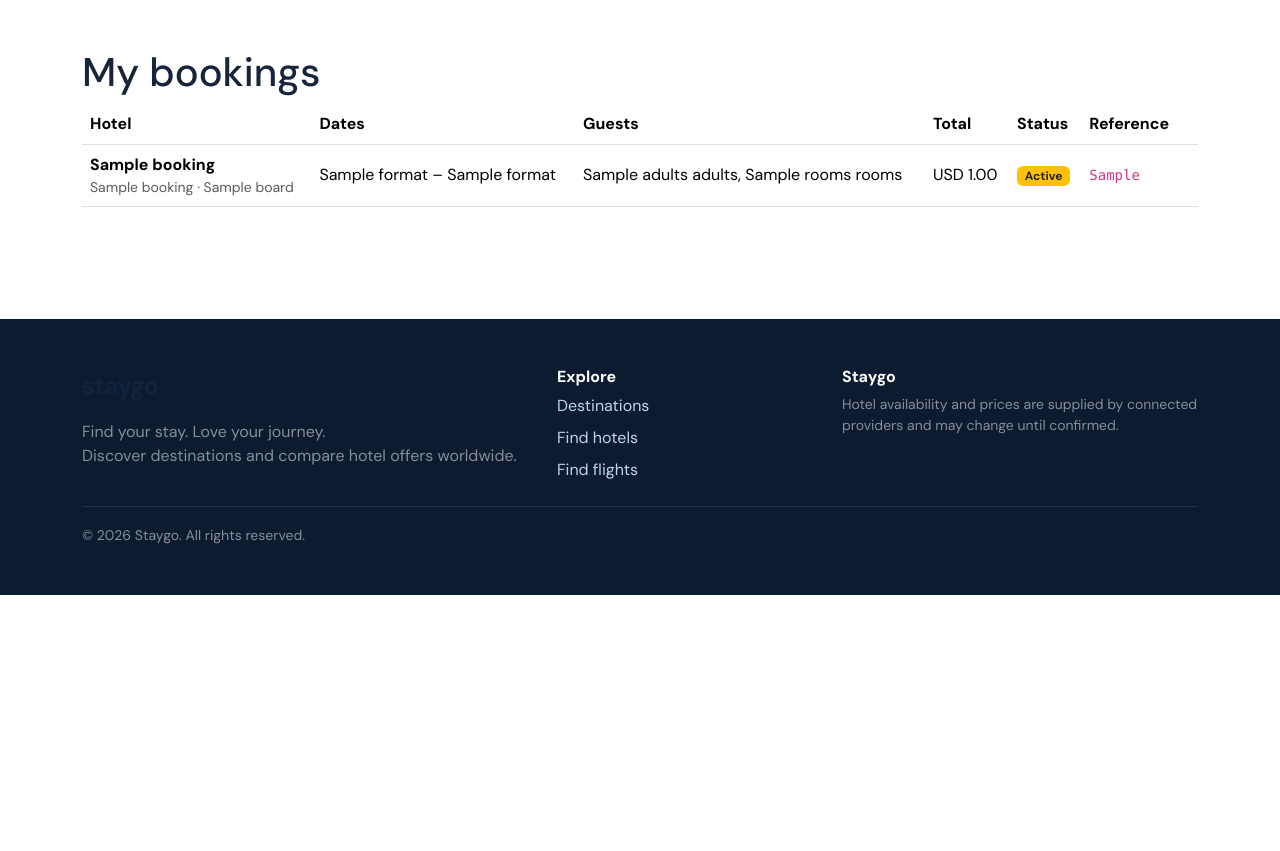
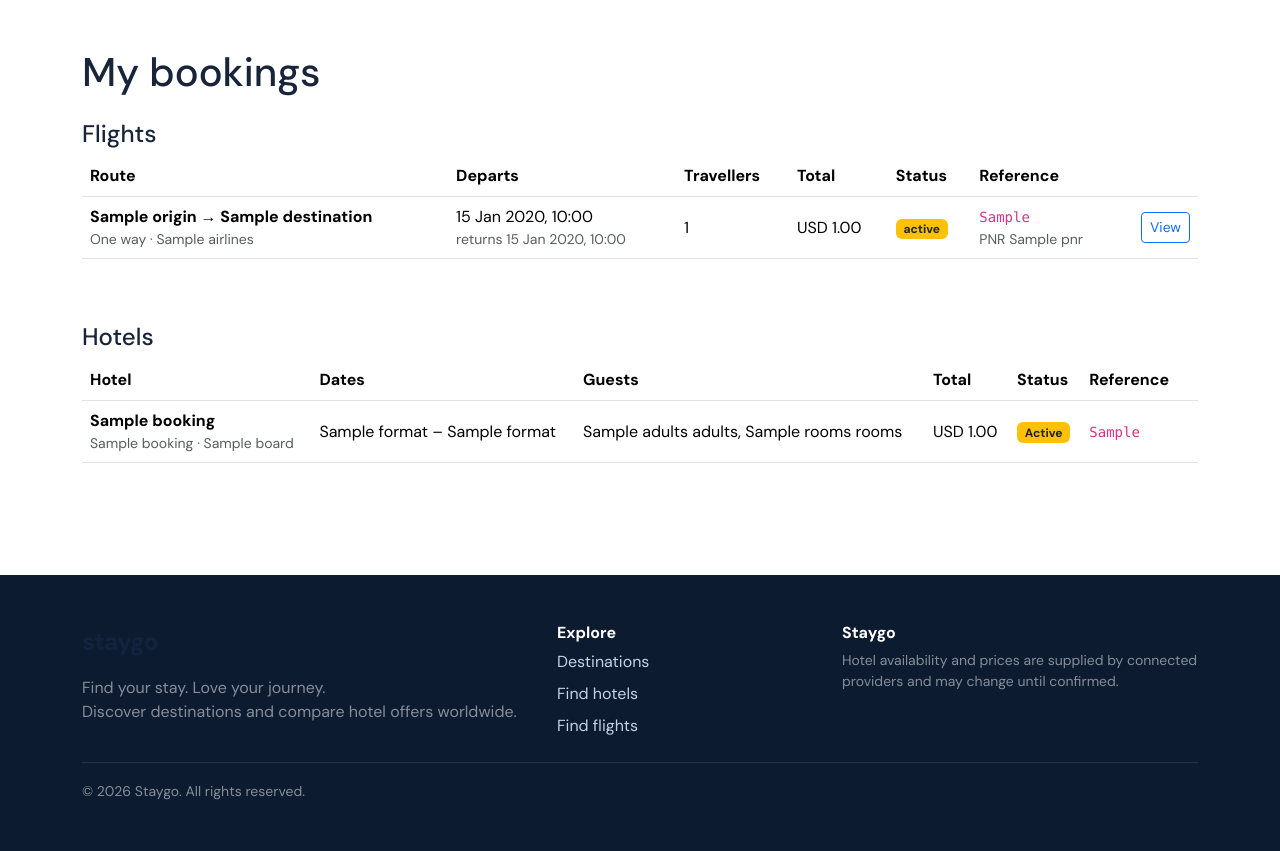
Before and after one commit to rafezubair100/staygo, a Laravel app: template resources/views/bookings/index.blade.php in a window 1280 px wide. Shown: the part 81-932 px from the top of the page. Before the commit the page ends 676 px from the top, so only its background shows below. Run offline with Laravel 12, Linux system fonts and the light colour scheme; the template is opened without the code that fills it: most values are stand-ins (such as "Sample title", 1, 10 or a date in 2020).

Commit message:
Show flight bookings on My bookings page

```diff
--- a/resources/views/bookings/index.blade.php
+++ b/resources/views/bookings/index.blade.php
@@ -3,6 +3,63 @@
 @section('content')
 <div class="container py-5">
   <h1>My bookings</h1>
+
+  {{-- Flights --}}
+  @if(isset($flightBookings) && $flightBookings->count() > 0)
+    <h2 class="h4 mt-4">Flights</h2>
+    <div class="table-responsive mb-5">
+      <table class="table align-middle">
+        <thead>
+          <tr>
+            <th>Route</th>
+            <th>Departs</th>
+            <th>Travellers</th>
+            <th>Total</th>
+            <th>Status</th>
+            <th>Reference</th>
+            <th></th>
+          </tr>
+        </thead>
+        <tbody>
+          @foreach($flightBookings as $flight)
+            <tr>
+              <td>
+                <strong>{{ $flight->origin }} → {{ $flight->destination }}</strong>
+                <small class="d-block text-muted">
+                  {{ collect([$flight->trip === 'return' ? 'Return' : 'One way', $flight->airlines])->filter()->implode(' · ') }}
+                </small>
+              </td>
+              <td>
+                {{ $flight->depart_at->format('d M Y, H:i') }}
+                @if($flight->return_at)
+                  <small class="d-block text-muted">returns {{ $flight->return_at->format('d M Y, H:i') }}</small>
+                @endif
+              </td>
+              <td>{{ $flight->travellerCount() }}</td>
+              <td>{{ $flight->currency }} {{ number_format((float) $flight->total_amount, 2) }}</td>
+              <td>
+                <span class="badge {{ $flight->isConfirmed() ? 'bg-success' : ($flight->isCancelled() ? 'bg-danger' : 'bg-warning text-dark') }}">{{ $flight->statusLabel() }}</span>
+                @if($flight->is_sandbox)
+                  <span class="badge bg-secondary">Test booking</span>
+                @endif
+              </td>
+              <td>
+                <code>{{ $flight->booking_ref ?: '—' }}</code>
+                @if($flight->pnr)
+                  <small class="d-block text-muted">PNR {{ $flight->pnr }}</small>
+                @endif
+              </td>
+              <td class="text-end">
+                <a class="btn btn-sm btn-outline-primary" href="{{ route('flights.confirmation', $flight) }}">View</a>
+              </td>
+            </tr>
+          @endforeach
+        </tbody>
+      </table>
+    </div>
+
+    <h2 class="h4">Hotels</h2>
+  @endif
 
   @if($bookings->contains(fn ($booking) => !in_array($booking->status, ['confirmed', 'cancelled'])))
     <p class="text-muted">A request is not a confirmed reservation until the supplier confirms it.</p>
```
